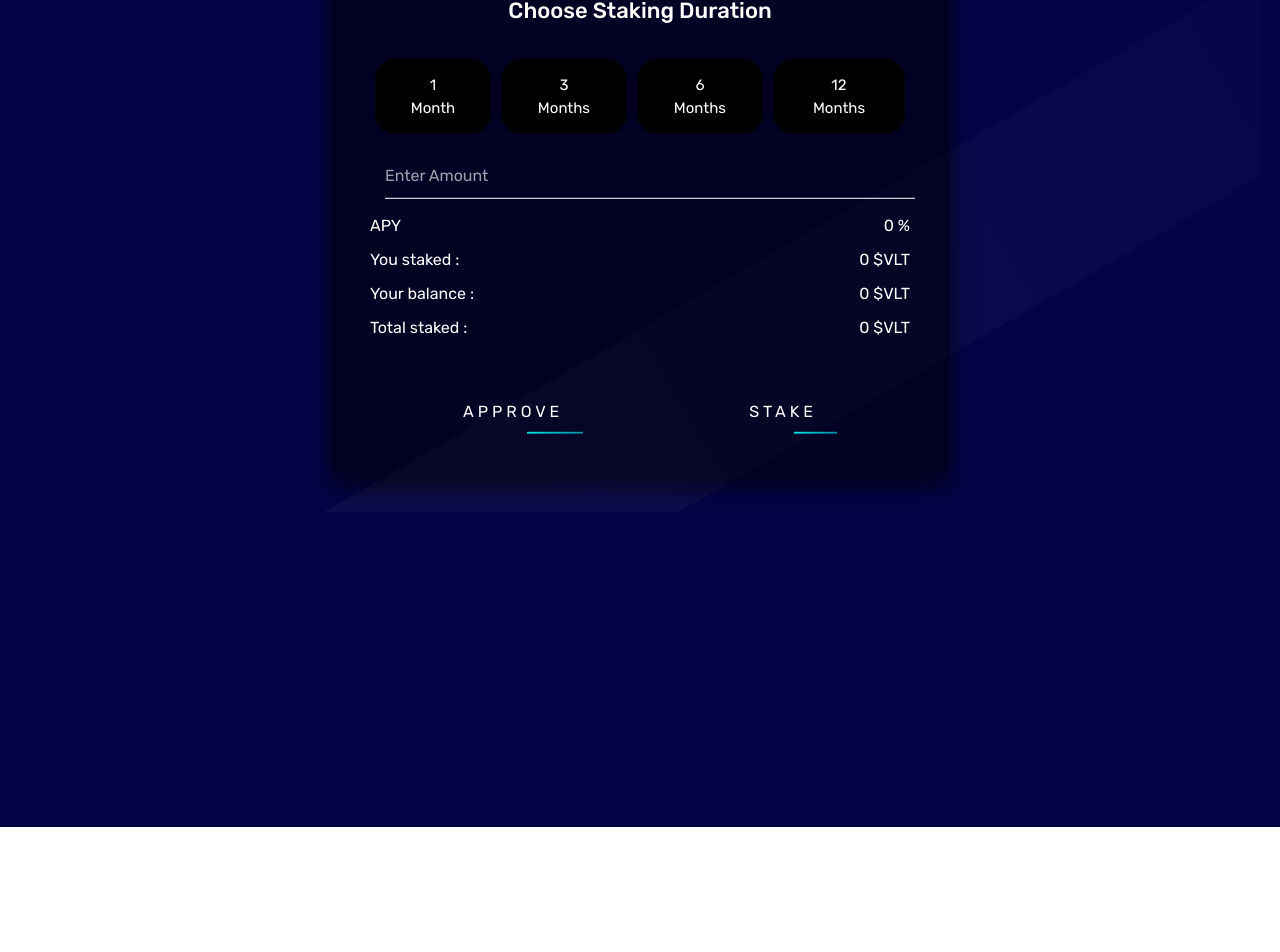
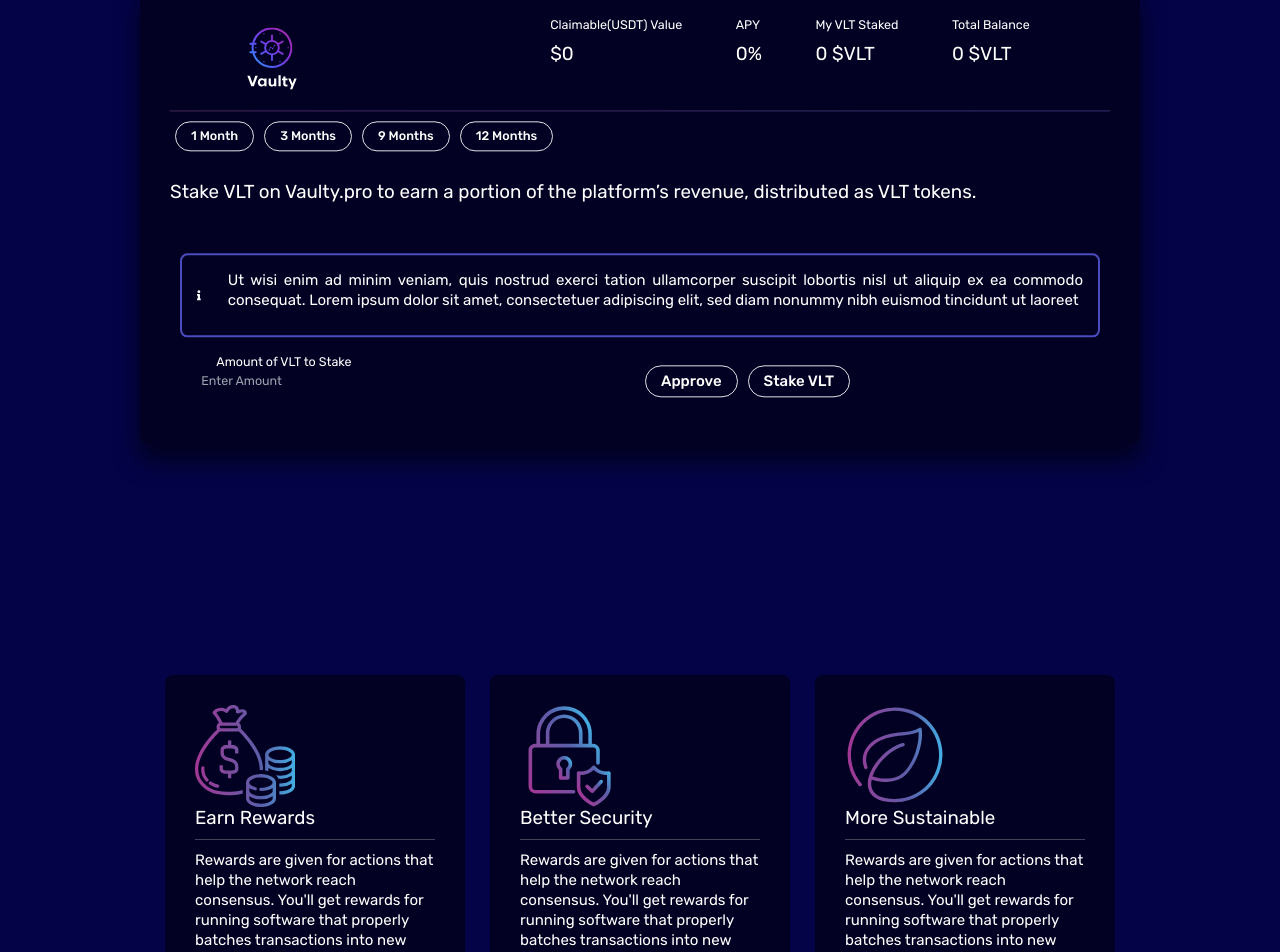
Before and after one commit to technical-channel/vaultystaking, a React (Create React App) app: page /staking in a window 1280 px wide. Shown: the part 290-1242 px from the top of the page. Before the commit the page ends 1117 px from the top, so only its background shows below. Built offline with nearby package versions, Linux system fonts and the light colour scheme; what @walletconnect/web3-provider would draw is missing.

Commit message:
Add files via upload

```diff
--- a/src/Pages/Staking.js
+++ b/src/Pages/Staking.js
@@ -1,5 +1,8 @@
 import React, { useEffect, useState } from "react";
 import logo from "../assets/logo.svg";
+import icon1 from "../assets/icon1.svg";
+import icon2 from "../assets/icon2.svg";
+import icon3 from "../assets/icon3.svg";
 import "./staking.css";
 
 import {
@@ -308,8 +311,9 @@
                 {/* Header content */}
               </div>
             </header>
-
-            <div class="login-box">
+          </div>
+        </header>
+        {/* <div class="login-box">
           <h2 style={{ fontSize: 22 }}>Choose Staking Duration</h2>
           <div
             style={{
@@ -420,9 +424,7 @@
               />
             </div>
 
-                <div
-                  style={{ display: "flex", justifyContent: "space-between" }}
-                >
+            <div style={{ display: "flex", justifyContent: "space-between" }}>
               <div>
                 <p className="cardFont">APY</p>
               </div>
@@ -431,9 +433,7 @@
               </div>
             </div>
 
-                <div
-                  style={{ display: "flex", justifyContent: "space-between" }}
-                >
+            <div style={{ display: "flex", justifyContent: "space-between" }}>
               <div>
                 <p className="cardFont">You staked : </p>
               </div>
@@ -459,17 +459,13 @@
                 <p className="cardFont">
                   {" "}
                   {UserBalance &&
-                        parseFloat(UserBalance / Math.pow(10, 9)).toFixed(
-                          3
-                        )}{" "}
+                    parseFloat(UserBalance / Math.pow(10, 9)).toFixed(3)}{" "}
                   $VLT
                 </p>
               </div>
             </div>
 
-                <div
-                  style={{ display: "flex", justifyContent: "space-between" }}
-                >
+            <div style={{ display: "flex", justifyContent: "space-between" }}>
               <div>
                 <p className="cardFont">Total staked : </p>
               </div>
@@ -480,18 +476,6 @@
                 </p>
               </div>
             </div>
-                {maturityDate == 0 ? null : (
-                  <>
-                    <h1>Maturity Time</h1>
-
-                    <CounterComponent endDate={maturityDate} />
-                    <p className="cardFont">
-                      *Complete Maturity Time To Get Rewards.
-                      <br />
-                      *Pay Penelty If Unstaked Earlier.
-                    </p>
-                  </>
-                )}
 
             {!IsAlreadyStake ? (
               <>
@@ -504,10 +488,7 @@
                 >
                   {!Approval ? (
                     <>
-                          <a
-                            onClick={handleApprove}
-                            style={{ cursor: "pointer" }}
-                          >
+                      <a onClick={handleApprove} style={{ cursor: "pointer" }}>
                         <span />
                         <span />
                         <span />
@@ -541,9 +522,236 @@
               </>
             )}
           </form>
+        </div> */}
+        <div class="login-box">
+          <div className="flex justify-around">
+            <div className="flex items-center">
+              <img src={logo} style={{ width: "50% " }} />
+            </div>
+            <div className="flex flex-col">
+              <p className="text-xl text-gray">Claimable(USDT) Value</p>
+              <p className="text-3xl text-bold">$0</p>
+            </div>
+            <div className="flex flex-col">
+              <p className="text-xl">APY</p>
+              <p className="text-3xl">{apy}%</p>
+            </div>
+            <div className="flex flex-col">
+              <p className="text-xl">My VLT Staked</p>
+              <p className="text-3xl">
+                {" "}
+                {UserData && UserData.stackAmount / Math.pow(10, 9)} $VLT
+              </p>
+            </div>
+            <div className="flex flex-col">
+              <p className="text-xl">Total Balance</p>
+              <p className="text-3xl">
+                {" "}
+                {UserBalance &&
+                  parseFloat(UserBalance / Math.pow(10, 9)).toFixed(3)}{" "}
+                $VLT
+              </p>
+            </div>
+
+            <div></div>
+          </div>
+          <hr className="bg-gradient-to-r from-[#a42e9a] to-[#5951f6] 2-xl" />
+          <div className="flex flex-col">
+            <div className="flex ">
+              <button
+                onClick={() => {
+                  setMonth(1);
+                  setSelectedMonth({
+                    one: true,
+                    two: false,
+                    three: false,
+                    four: false,
+                  });
+                  setApy(1);
+                }}
+                disabled={selectedMonth.one}
+                class="px-4 py-2 mx-2 border border-sky-500 bg-transparent hover:bg-gradient-to-r from-[#a42e9a] to-[#5951f6] text-white text-xl font-medium rounded-full"
+              >
+                1 Month
+              </button>
+              <button
+                onClick={() => {
+                  setMonth(2);
+                  setSelectedMonth({
+                    one: false,
+                    two: true,
+                    three: false,
+                    four: false,
+                  });
+                  setApy(2);
+                }}
+                disabled={selectedMonth.two}
+                class="px-4 py-2 mx-2 border border-sky-500 bg-transparent hover:bg-gradient-to-r from-[#a42e9a] to-[#5951f6] text-white text-xl font-medium rounded-full"
+              >
+                3 Months
+              </button>
+              <button
+                onClick={() => {
+                  setMonth(3);
+                  setSelectedMonth({
+                    one: false,
+                    two: false,
+                    three: true,
+                    four: false,
+                  });
+                  setApy(3);
+                }}
+                disabled={selectedMonth.three}
+                class="px-4 py-2 mx-2 border border-sky-500 bg-transparent hover:bg-gradient-to-r from-[#a42e9a] to-[#5951f6] text-white text-xl font-medium rounded-full"
+              >
+                9 Months
+              </button>
+              <button
+                onClick={() => {
+                  setMonth(4);
+                  setSelectedMonth({
+                    one: false,
+                    two: false,
+                    three: false,
+                    four: true,
+                  });
+                  setApy(4);
+                }}
+                disabled={selectedMonth.four}
+                class="px-4 py-2 mx-2 border border-sky-500 bg-transparent hover:bg-gradient-to-r from-[#a42e9a] to-[#5951f6] text-white text-xl font-medium rounded-full"
+              >
+                12 Months
+              </button>
+            </div>
+            <div>
+              <p className="text-3xl py-5">
+                Stake VLT on Vaulty.pro to earn a portion of the platform’s
+                revenue, distributed as VLT tokens.
+              </p>
+              <div className="p-3">
+                <div className="flex items-center justify-center ">
+                  <div className="flex flex-col md:flex-row rounded-xl border-2 border-indigo-500/75 items-center p-3 justify-center">
+                    <i className="fas fa-info p-3 px-2 bg-red rounded-lg w-[50px]" />
+                    <p className="text-2xl text-gray p-2 text-justify">
+                      Ut wisi enim ad minim veniam, quis nostrud exerci tation
+                      ullamcorper suscipit lobortis nisl ut aliquip ex ea
+                      commodo consequat. Lorem ipsum dolor sit amet,
+                      consectetuer adipiscing elit, sed diam nonummy nibh
+                      euismod tincidunt ut laoreet
+                    </p>
                   </div>
                 </div>
-        </header>
+              </div>
+              <div className="flex flex-col p-3 justify-around items-center md:flex-row ">
+                <div className="border-bg flex-1 rounded-2xl ">
+                  <div className="px-0.5 py-0.5 relative">
+                    <span className="absolute bg-[#020123] -top-1.5 px-3 ml-10 text-xl">
+                      Amount of VLT to Stake
+                    </span>
+                    <input
+                      className="outline-transparent py-[14px] px-[20px] text-white bg-[#020123] w-full text-xl rounded-2xl"
+                      type="number"
+                      min={1}
+                      step={0.01}
+                      name
+                      placeholder={"Enter Amount"}
+                      required
+                      value={Number}
+                      onChange={(e) => {
+                        if (e.target.value < 0) {
+                          setNumber("");
+                          Swal.fire("Please Enter Valid Value");
+                          return;
+                        } else {
+                          setNumber(e.target.value);
+                        }
+                      }}
+                    />
+                  </div>
+                </div>
+                {maturityDate == 0 ? null : (
+                  <>
+                    <h1>Maturity Time</h1>
+
+                    <CounterComponent endDate={maturityDate} />
+                    <p className="cardFont">
+                      *Complete Maturity Time To Get Rewards.
+                      <br />
+                      *Pay Penelty If Unstaked Earlier.
+                    </p>
+                  </>
+                )}
+                {!IsAlreadyStake ? (
+                  <>
+                    <div className="flex-1 justify-center p-2 ">
+                      <button
+                        onClick={handleApprove}
+                        class="px-4 py-2 mx-2 border border-sky-500 bg-transparent hover:bg-gradient-to-r from-[#a42e9a] to-[#5951f6] text-white text-2xl font-medium rounded-full"
+                      >
+                        Approve
+                      </button>
+                      <button class="px-4 py-2 mx-2 border border-sky-500 bg-transparent hover:bg-gradient-to-r from-[#a42e9a] to-[#5951f6] text-white text-2xl font-medium rounded-full">
+                        Stake VLT
+                      </button>
+                    </div>
+                  </>
+                ) : (
+                  <>
+                    {" "}
+                    <button
+                      onClick={handleStake}
+                      class="px-4 py-2 mx-2 border border-sky-500 bg-transparent hover:bg-gradient-to-r from-[#a42e9a] to-[#5951f6] text-white text-2xl font-medium rounded-full"
+                    >
+                      Stake VLT
+                    </button>
+                  </>
+                )}
+              </div>
+            </div>
+          </div>
+        </div>
+        <div className="flex flex-wrap md:flex-unwrap justify-center gap-4">
+          <div className="w-[300px] p-5 bg-[#00000080] rounded-xl mx-2">
+            <div>
+              <img src={icon1} style={{ maxWidth: "100px" }} />
+              <p className="text-3xl text-white">Earn Rewards</p>
+            </div>
+
+            <hr />
+            <p className="text-2xl text-white">
+              Rewards are given for actions that help the network reach
+              consensus. You'll get rewards for running software that properly
+              batches transactions into new blocks and checks the work of other
+              validators because that's what keeps the chain running securely.
+            </p>
+          </div>
+          <div className="w-[300px] p-5 bg-[#00000080] rounded-xl mx-2">
+            <div>
+              <img src={icon2} style={{ maxWidth: "100px" }} />
+              <p className="text-3xl text-white">Better Security</p>
+            </div>
+            <hr />
+            <p className="text-2xl text-white">
+              Rewards are given for actions that help the network reach
+              consensus. You'll get rewards for running software that properly
+              batches transactions into new blocks and checks the work of other
+              validators because that's what keeps the chain running securely.
+            </p>
+          </div>
+          <div className="w-[300px] p-5 bg-[#00000080] rounded-xl mx-2">
+            <div>
+              <img src={icon3} style={{ maxWidth: "100px" }} />
+              <p className="text-3xl text-white">More Sustainable</p>
+            </div>
+            <hr />
+            <p className="text-2xl text-white">
+              Rewards are given for actions that help the network reach
+              consensus. You'll get rewards for running software that properly
+              batches transactions into new blocks and checks the work of other
+              validators because that's what keeps the chain running securely.
+            </p>
+          </div>
+        </div>
       </div>
     </div>
   );
--- a/src/Pages/staking.css
+++ b/src/Pages/staking.css
@@ -1,18 +1,19 @@
 .login-box {
-    padding: 40px;
+  max-width: 1000px;
+  padding: 30px;
   margin-top: 237px;
   color: #fff !important;
-    width : 100%;
+  width: 100%;
   margin-left: 50%;
   transform: translate(-50%, -50%);
-    background: rgba(0, 0, 0, .5);
+  background: rgba(0, 0, 0, 0.5);
   box-sizing: border-box;
   box-shadow: 0 15px 25px rgb(0 0 0 / 60%);
   border-radius: 10px;
 }
 
 .cardFont {
-  font-size : 16px;
+  font-size: 16px;
 }
 
 .btnStake {
@@ -59,11 +60,11 @@
   font-size: 16px;
   color: #fff;
   pointer-events: none;
-  transition: .5s;
+  transition: 0.5s;
 }
 
-.login-box .user-box input:focus~label,
-.login-box .user-box input:valid~label {
+.login-box .user-box input:focus ~ label,
+.login-box .user-box input:valid ~ label {
   top: -5px;
   left: 0;
   color: #03e9f4;
@@ -74,10 +75,10 @@
   box-shadow: 0 5px #666;
   transform: translateY(4px);
 }
-button:disabled{
-  background-color: #414141;
-  box-shadow: 0 5px #666;
-  transform: translateY(4px);
+button:disabled {
+  background: linear-gradient(to right, #a42e9a, #5951f6);
+  box-shadow: 0 2px rgb(132, 13, 251);
+  transform: translateY(px);
 }
 /* .StakeDurationButton {
   backgroundColor: "#040347",
@@ -99,18 +100,16 @@
   text-decoration: none;
   text-transform: uppercase;
   overflow: hidden;
-  transition: .5s;
+  transition: 0.5s;
   margin-top: 40px;
-  letter-spacing: 4px
+  letter-spacing: 4px;
 }
 
 .login-box a:hover {
   background: #03e9f4;
   color: #fff;
   border-radius: 5px;
-  box-shadow: 0 0 5px #03e9f4,
-    0 0 25px #03e9f4,
-    0 0 50px #03e9f4,
+  box-shadow: 0 0 5px #03e9f4, 0 0 25px #03e9f4, 0 0 50px #03e9f4,
     0 0 100px #03e9f4;
 }
 
@@ -167,7 +166,7 @@
   height: 2px;
   background: linear-gradient(270deg, transparent, #03e9f4);
   animation: btn-anim3 1s linear infinite;
-  animation-delay: .5s
+  animation-delay: 0.5s;
 }
 
 @keyframes btn-anim3 {
@@ -188,7 +187,7 @@
   height: 100%;
   background: linear-gradient(360deg, transparent, #03e9f4);
   animation: btn-anim4 1s linear infinite;
-  animation-delay: .75s
+  animation-delay: 0.75s;
 }
 
 @keyframes btn-anim4 {
@@ -203,25 +202,18 @@
 }
 
 @media only screen and (max-width: 750px) {
-.login-box{
-  width:unset;
-}
   .btnStake {
     background-color: black;
     margin: 5px;
     padding: 5px;
     font-size: 10px;
-
   }
-.flexClass{
+  .flexClass {
     flex-wrap: nowrap !important;
   }
 }
 @media only screen and (max-width: 475px) {
-
-
-  .cardFont{
+  .cardFont {
     font-size: 12px;
   }
-
 }
```
Lines whose indentation alone changed are shown as unchanged.
